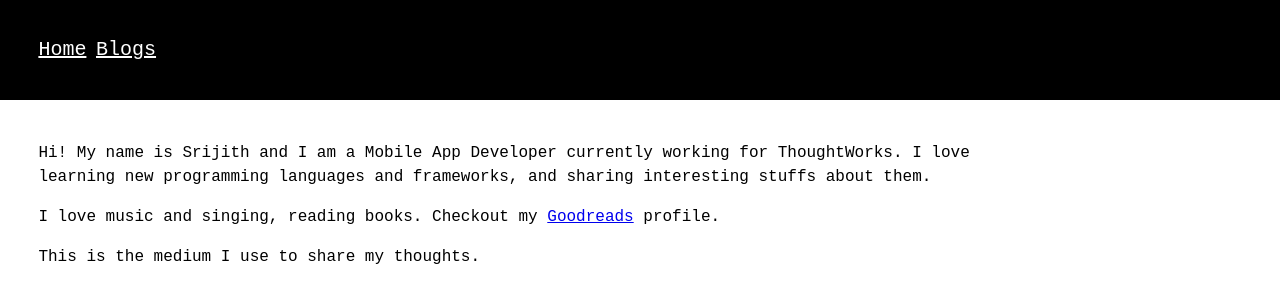
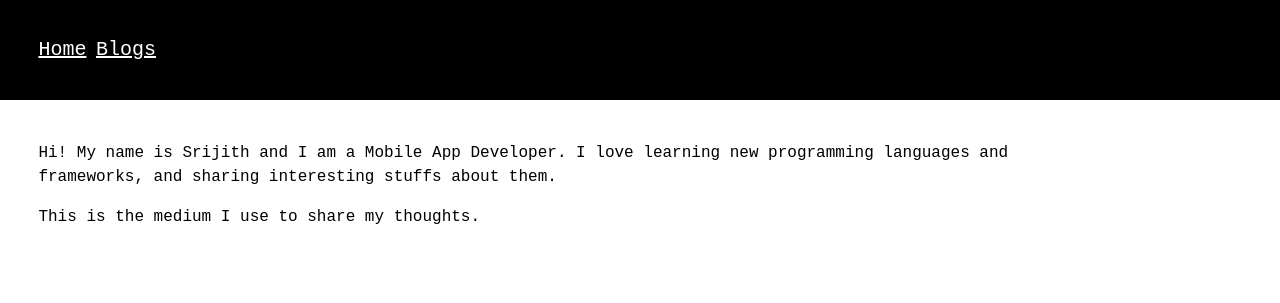
Before and after one commit to sjthn/sjthn.github.io, a Jekyll site: the page built from about.md, in a window 1280 px wide. Shown: the top 303 px of the page. Built offline with Jekyll 4.4.1, drawn with Linux system fonts in a browser that asks for light colours; our own code applies the rules of GitHub Pages for plain Markdown files.

Commit message:
Update about me page

```diff
--- a/about.md
+++ b/about.md
@@ -1,5 +1,3 @@
-Hi! My name is Srijith and I am a Mobile App Developer currently working for ThoughtWorks. I love learning new programming languages and frameworks, and sharing interesting stuffs about them.
-
-I love music and singing, reading books. Checkout my [Goodreads](https://www.goodreads.com/user/show/97465253-srijith){:target="_blank"} profile.
+Hi! My name is Srijith and I am a Mobile App Developer. I love learning new programming languages and frameworks, and sharing interesting stuffs about them.
 
 This is the medium I use to share my thoughts.
```
